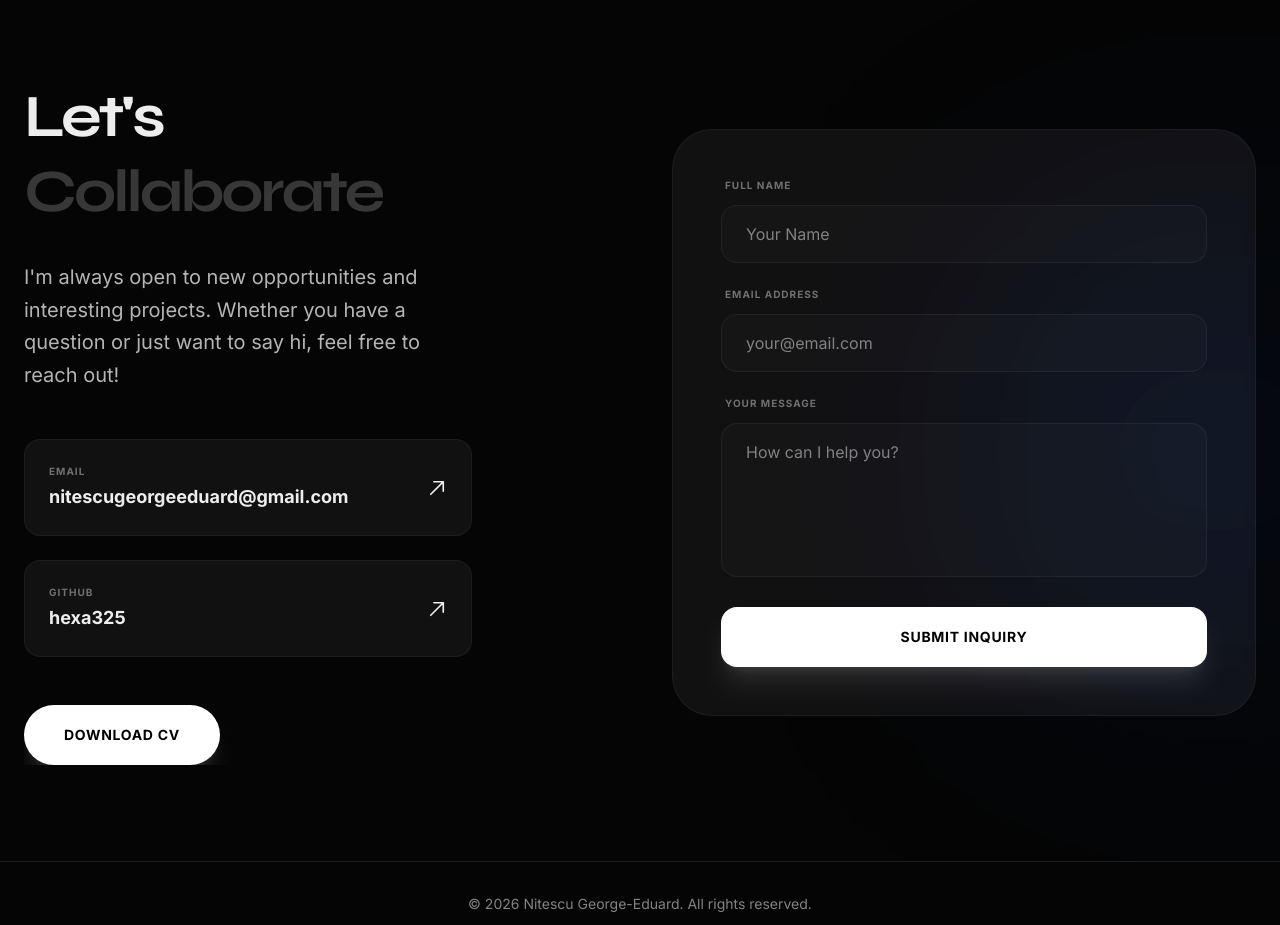
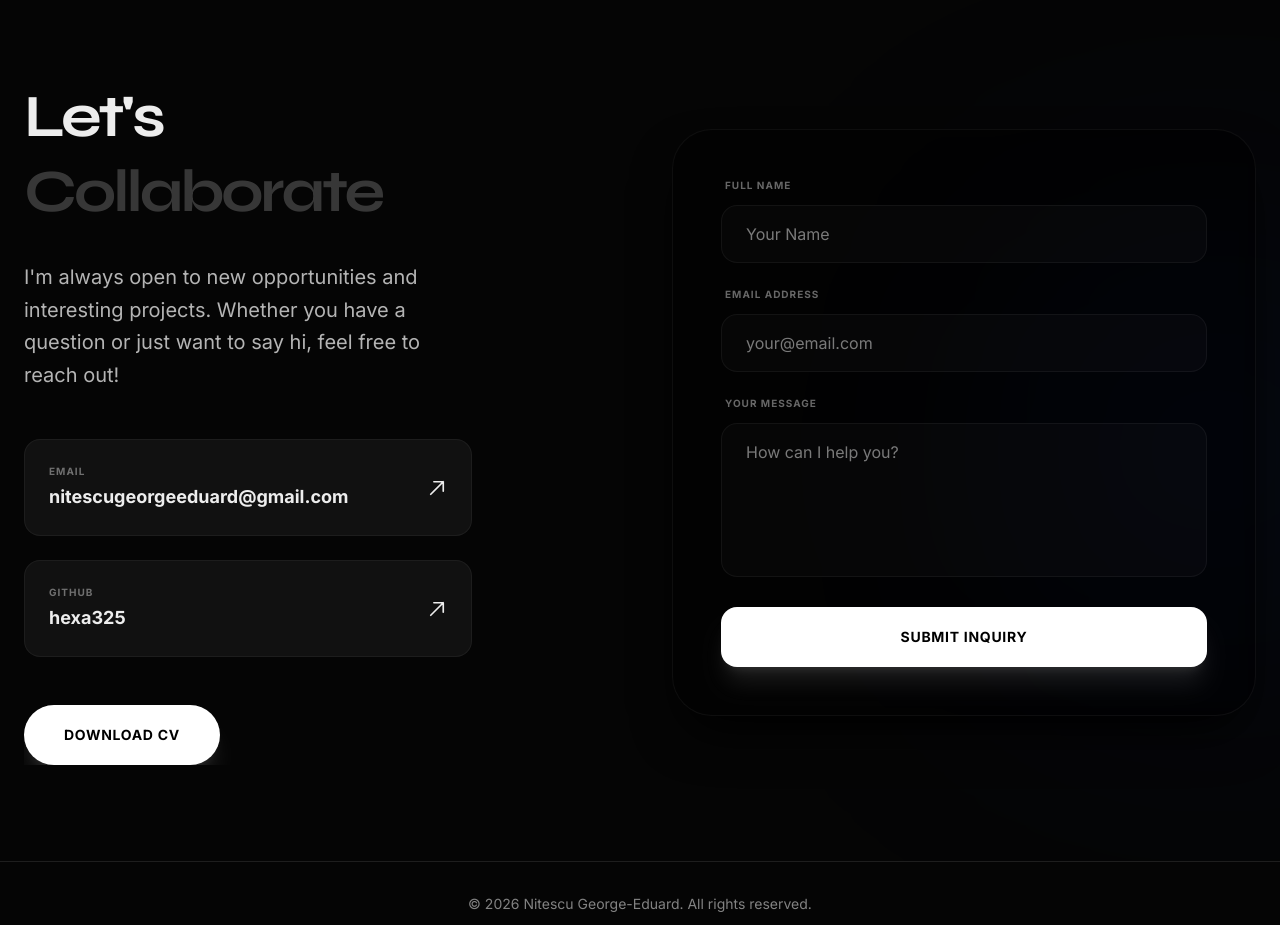
Before and after one commit to hexa325/portfolio-website, a Next.js app: page / in a window 1280 px wide. Shown: the part 4060-4985 px from the top of the page. Built offline with nearby package versions, Linux system fonts and the light colour scheme.

Commit message:
fix: eliminate blue light leaks and white glow from contact form container

```diff
--- a/src/components/Contact.tsx
+++ b/src/components/Contact.tsx
@@ -55,7 +55,7 @@ export default function Contact() {
           </a>
         </div>
 
-        <div className="bg-white/50 dark:bg-white/5 backdrop-blur-sm rounded-[2.5rem] p-8 md:p-12 border border-black/5 dark:border-white/5">
+        <div className="bg-black/40 dark:bg-black/60 backdrop-blur-md rounded-[2.5rem] p-8 md:p-12 border border-white/5 shadow-2xl shadow-black">
           <ContactForm />
         </div>
       </div>
```
